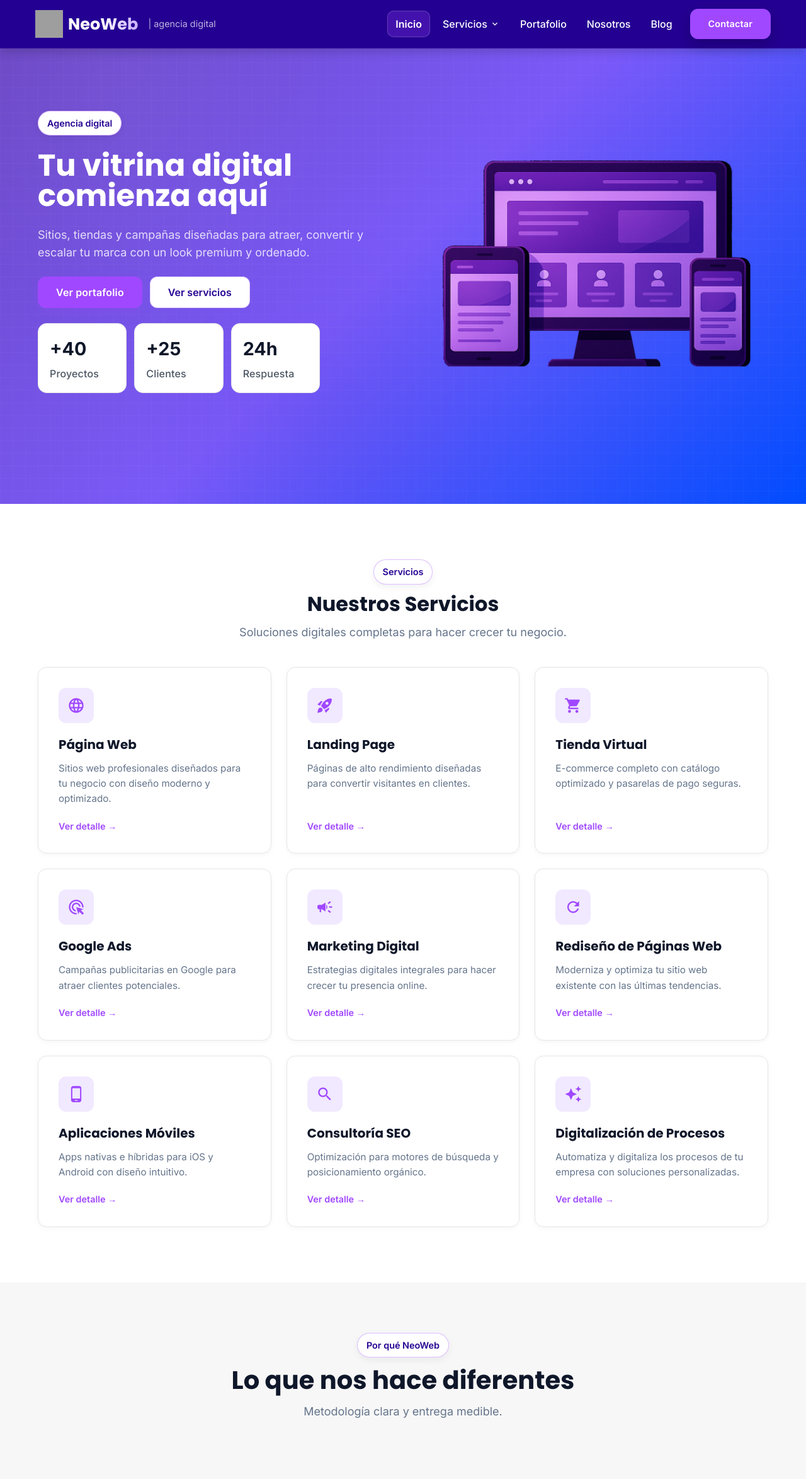
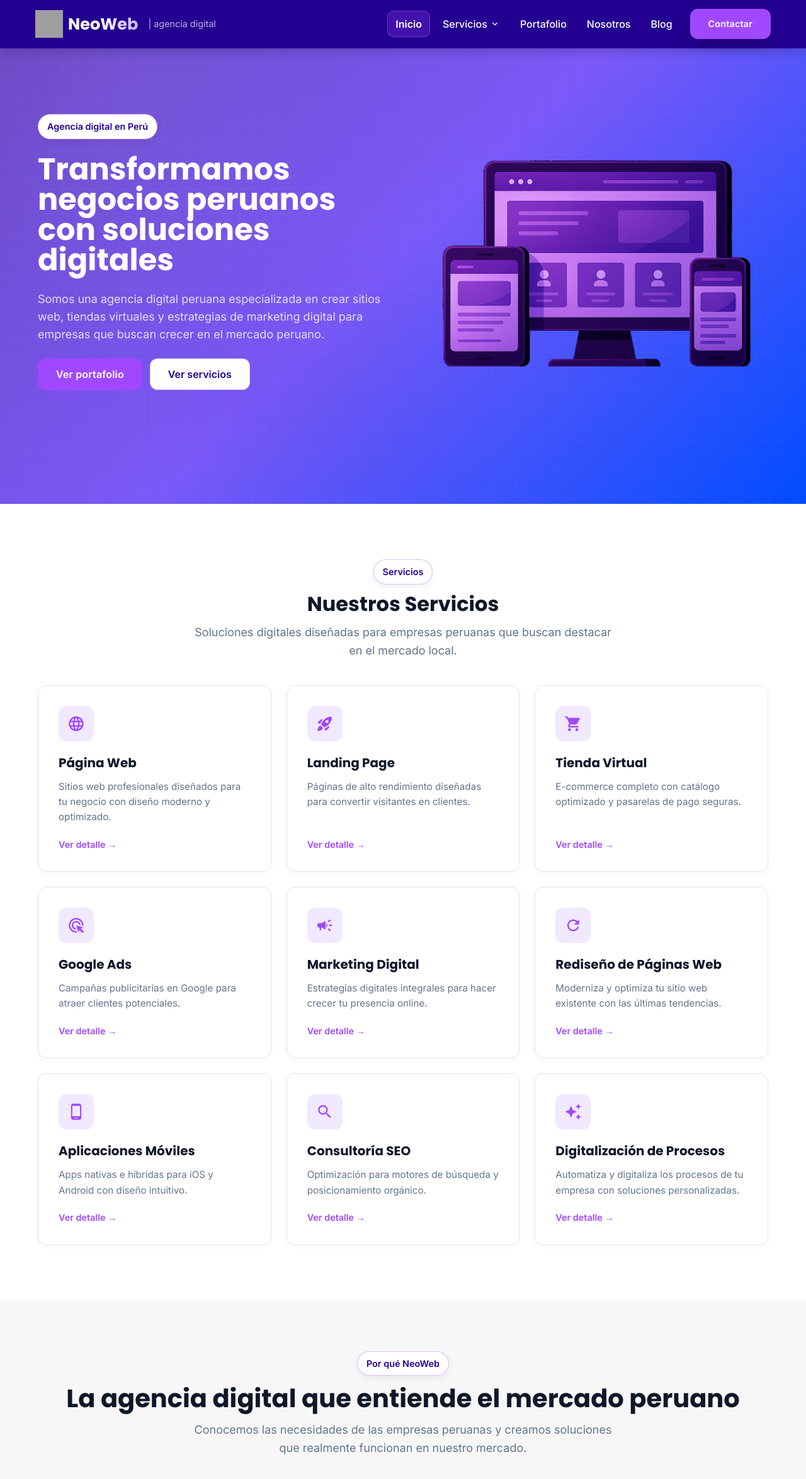
Before and after one commit to ConquestJD/neoweb, an Angular app: page /inicio in a window 1280 px wide. Shown: the top 2348 px of the page at 63% size. Built offline with nearby package versions, Linux system fonts and the light colour scheme; grey boxes are pictures that could not be loaded.

Commit message:
Update home component content to better reflect the agency's focus on the Peruvian market. Revise hero section text, service descriptions, and differentiators for improved clarity and relevance. Enhance messaging to emphasize local expertise and solutions tailored for Peruvian businesses.

```diff
--- a/src/app/features/home/home.component.html
+++ b/src/app/features/home/home.component.html
@@ -4,30 +4,16 @@
 <section class="section-navy hero-full hero-pattern py-24">
   <div class="container grid grid-cols-1 lg:grid-cols-2 gap-12 items-center">
     <div class="space-y-6">
-      <p class="pill w-fit">Agencia digital</p>
+      <p class="pill w-fit">Agencia digital en Perú</p>
       <h1 class="text-4xl md:text-5xl font-poppins font-bold text-white leading-tight">
-        Tu vitrina digital comienza aquí
+        Transformamos negocios peruanos con soluciones digitales
       </h1>
       <p class="text-lg text-white/80 max-w-xl">
-        Sitios, tiendas y campañas diseñadas para atraer, convertir y escalar tu marca con un look premium y ordenado.
+        Somos una agencia digital peruana especializada en crear sitios web, tiendas virtuales y estrategias de marketing digital para empresas que buscan crecer en el mercado peruano.
       </p>
       <div class="flex flex-col sm:flex-row gap-3">
         <button routerLink="/portafolio" class="btn-primary">Ver portafolio</button>
         <button routerLink="/servicios" class="btn-secondary">Ver servicios</button>
-      </div>
-      <div class="grid grid-cols-3 gap-3 max-w-md">
-        <div class="metric-card">
-          <div class="metric-value">+40</div>
-          <div class="metric-label">Proyectos</div>
-        </div>
-        <div class="metric-card">
-          <div class="metric-value">+25</div>
-          <div class="metric-label">Clientes</div>
-        </div>
-        <div class="metric-card">
-          <div class="metric-value">24h</div>
-          <div class="metric-label">Respuesta</div>
-        </div>
       </div>
     </div>
     <div class=" p-6">
@@ -43,7 +29,7 @@
     <div class="services-header">
       <p class="pill">Servicios</p>
       <h2 class="services-title">Nuestros Servicios</h2>
-      <p class="services-subtitle">Soluciones digitales completas para hacer crecer tu negocio.</p>
+      <p class="services-subtitle">Soluciones digitales diseñadas para empresas peruanas que buscan destacar en el mercado local.</p>
     </div>
     <div class="services-grid">
       <div *ngFor="let service of services" class="service-card">
@@ -62,8 +48,8 @@
 <section class="diferenciales-section">
   <div class="diferenciales-header">
     <p class="pill">Por qué NeoWeb</p>
-    <h2 class="diferenciales-title">Lo que nos hace diferentes</h2>
-    <p class="diferenciales-subtitle">Metodología clara y entrega medible.</p>
+    <h2 class="diferenciales-title">La agencia digital que entiende el mercado peruano</h2>
+    <p class="diferenciales-subtitle">Conocemos las necesidades de las empresas peruanas y creamos soluciones que realmente funcionan en nuestro mercado.</p>
   </div>
   <div class="diferenciales-container">
     <div *ngFor="let diferencial of diferenciales; let i = index"
@@ -144,8 +130,8 @@
 <section class="section-light py-16">
   <div class="container max-w-5xl text-center">
     <p class="pill mx-auto mb-3">Confianza</p>
-    <h2 class="text-3xl md:text-4xl font-poppins font-bold text-neutral-900 mb-3">Listo para impulsar tu negocio</h2>
-    <p class="text-lg text-gray-700 mb-8">Agendemos una llamada y planifiquemos tu siguiente lanzamiento.</p>
+    <h2 class="text-3xl md:text-4xl font-poppins font-bold text-neutral-900 mb-3">Impulsa tu negocio en el mercado peruano</h2>
+    <p class="text-lg text-gray-700 mb-8">Somos una agencia digital peruana lista para ayudarte a crecer. Agendemos una llamada y conversemos sobre tu proyecto.</p>
     <div class="flex flex-col sm:flex-row gap-3 justify-center">
       <button routerLink="/contacto" class="btn-primary px-6">Hablar ahora</button>
       <button routerLink="/servicios" class="btn-secondary px-6">Explorar servicios</button>
```
